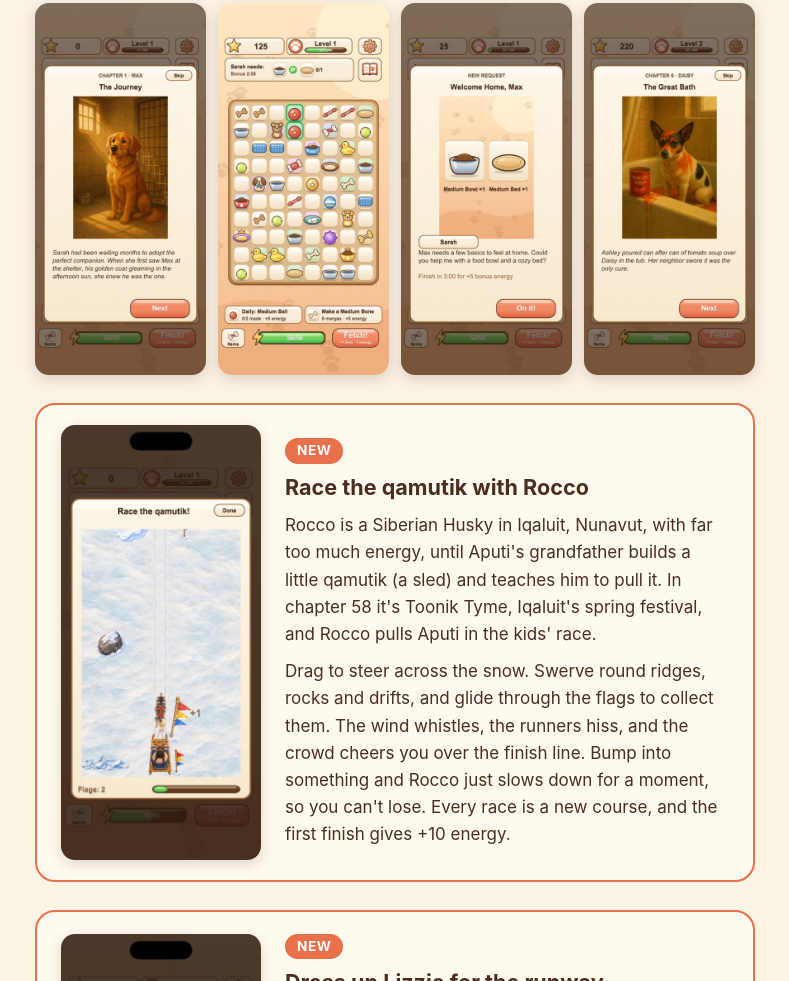
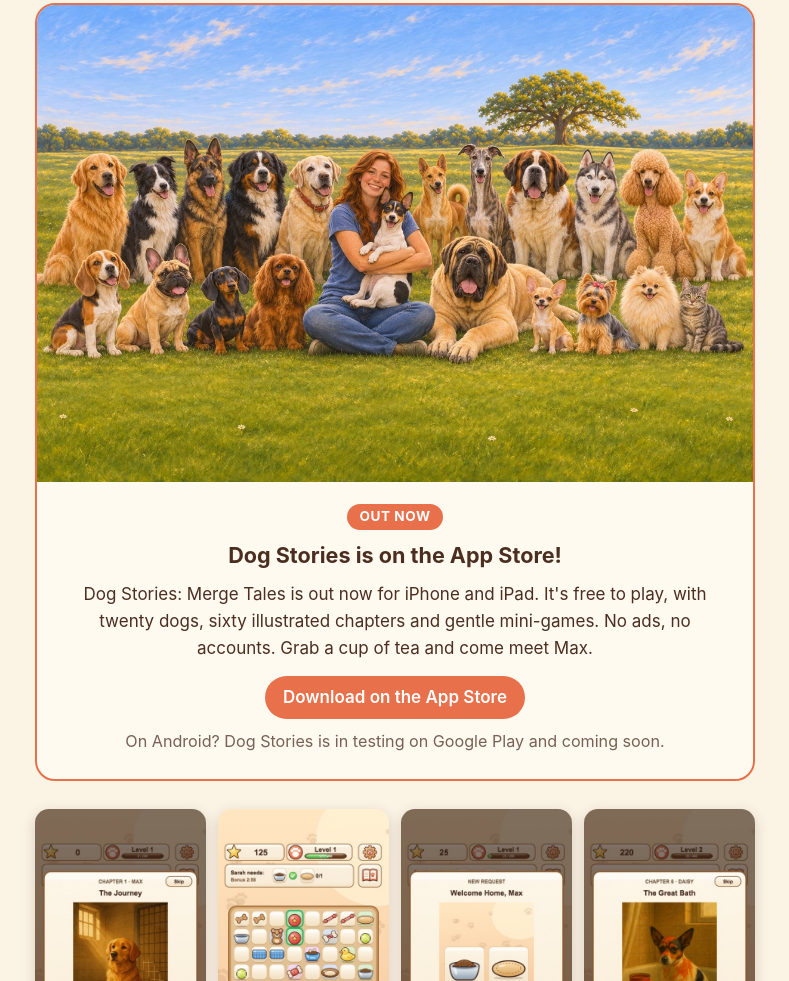
Before and after one commit to paulinstein/dog-stories-site, a plain HTML site: page index.html in a window 1280 px wide. Shown: the part 632-1613 px from the top of the page, without its empty margins (245-1034 px from the left). Drawn offline with Linux system fonts and the light colour scheme.

Commit message:
Announce the App Store launch: all-dogs banner, download button, Android coming soon
Co-Authored-By: Claude Opus 5.5 <noreply@anthropic.com>

```diff
--- a/index.html
+++ b/index.html
@@ -20,6 +20,17 @@
         <span class="soon">Coming soon to Google Play</span>
       </p>
     </header>
+
+    <section class="launch">
+      <img src="images/all-dogs.jpg" alt="All twenty dogs from the game sitting together in a sunny meadow, with Ashley in the middle hugging Daisy the Rat Terrier, and Pickles the cat at the end of the row" width="1200" height="800">
+      <div class="launch-text">
+        <span class="new">Out now</span>
+        <h2>Dog Stories is on the App Store!</h2>
+        <p>Dog Stories: Merge Tales is out now for iPhone and iPad. It's free to play, with twenty dogs, sixty illustrated chapters and gentle mini-games. No ads, no accounts. Grab a cup of tea and come meet Max.</p>
+        <p><a class="badge" href="https://apps.apple.com/app/id6831840230">Download on the App Store</a></p>
+        <p class="soon">On Android? Dog Stories is in testing on Google Play and coming soon.</p>
+      </div>
+    </section>
 
     <div class="shots">
       <img src="images/1-story.jpg" alt="Story chapter: Max at the shelter">
--- a/styles.css
+++ b/styles.css
@@ -71,6 +71,18 @@ section.step h2 { margin-top: 0; }
 section.step p { margin: 0; }
 section.step p + p { margin-top: 10px; }
 
+/* App Store launch announcement */
+section.launch {
+  background: var(--card); border: 2px solid var(--orange); border-radius: 20px;
+  overflow: hidden; margin-top: 28px; text-align: center;
+}
+section.launch img { display: block; width: 100%; height: auto; }
+section.launch .launch-text { padding: 20px 24px 24px; }
+section.launch h2 { margin: 8px 0 8px; }
+section.launch p { margin: 0 0 10px; }
+section.launch .badge { margin-top: 4px; }
+section.launch .soon { margin: 6px 0 0; font-size: 0.95em; opacity: 0.75; }
+
 /* Home page call-out for a new feature */
 section.callout {
   display: grid; grid-template-columns: 200px 1fr; gap: 24px; align-items: center;
```
Also changed, not shown: images/all-dogs.jpg (added).
